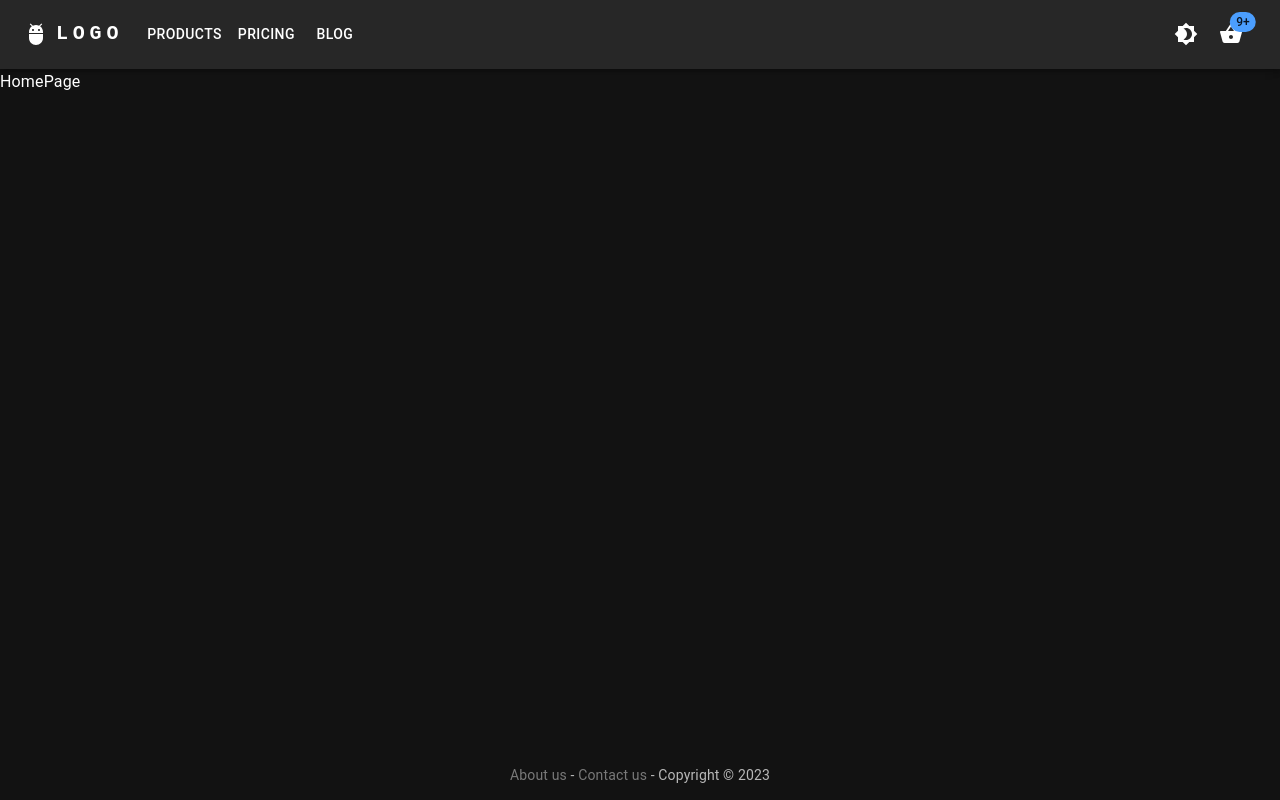
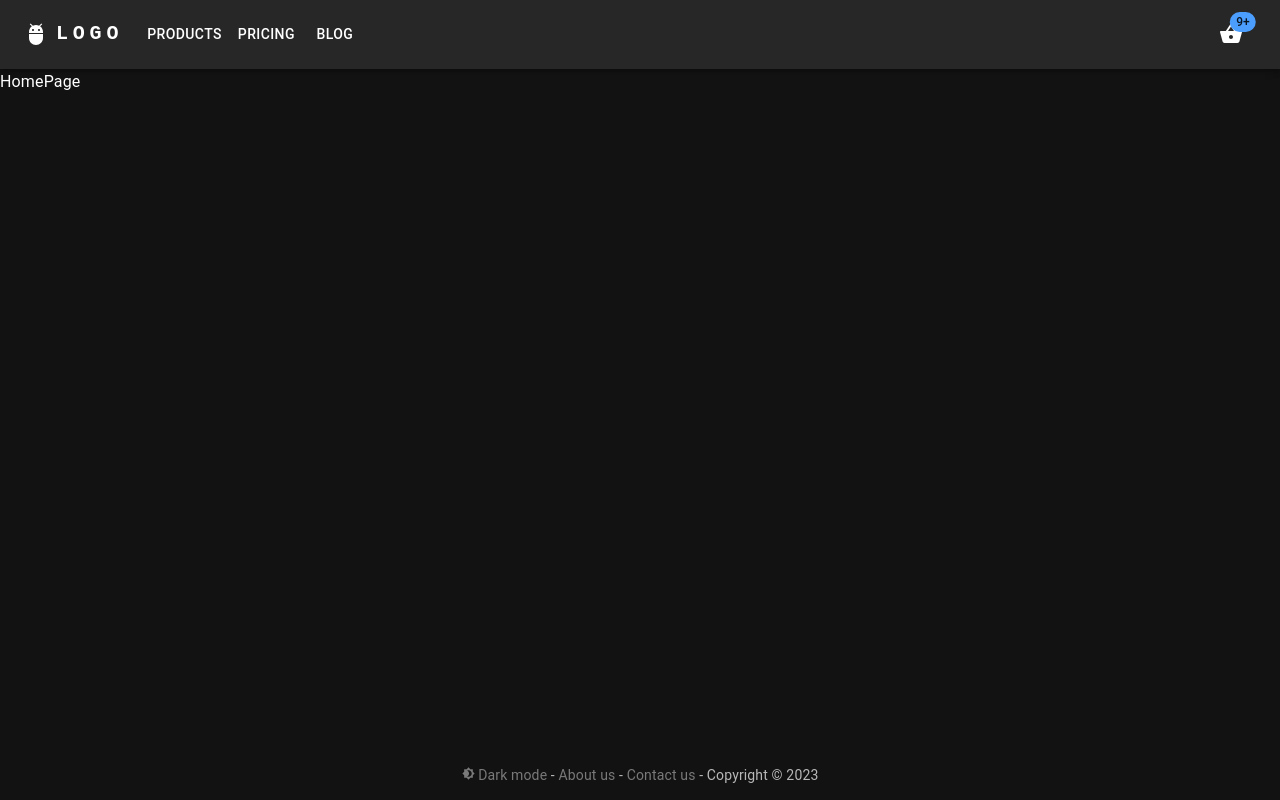
Before and after one commit to bunyaminerdal/restaurant-app, a React (Create React App) app: page / in a window 1280 px wide. Built offline with nearby package versions, Linux system fonts and the light colour scheme.

Commit message:
themeChangeButton removed

```diff
--- a/src/components/ThemeChangeButton.tsx
+++ /dev/null
@@ -1,25 +0,0 @@
-import React from "react";
-import { useTheme } from "@mui/material/styles";
-import Brightness4Icon from "@mui/icons-material/Brightness4";
-import Brightness7Icon from "@mui/icons-material/Brightness7";
-import ListItemText from "@mui/material/ListItemText";
-import { ColorModeContext } from "../App";
-import { Icon, IconButton, Typography } from "@mui/material";
-
-const ThemeChangeButton = () => {
-  const theme = useTheme();
-  const colorMode = React.useContext(ColorModeContext);
-  return (
-    <IconButton onClick={colorMode.toggleColorMode}>
-      <Icon>
-        {theme.palette.mode === "dark" ? (
-          <Brightness4Icon />
-        ) : (
-          <Brightness7Icon />
-        )}
-      </Icon>
-    </IconButton>
-  );
-};
-
-export default ThemeChangeButton;
--- a/src/components/layout/Footer.tsx
+++ b/src/components/layout/Footer.tsx
@@ -1,7 +1,12 @@
-import { Box, Container, Link, Typography } from "@mui/material";
+import { Box, Link, Typography, useTheme } from "@mui/material";
 import React from "react";
+import { ColorModeContext } from "../../App";
+import Brightness4Icon from "@mui/icons-material/Brightness4";
+import Brightness7Icon from "@mui/icons-material/Brightness7";
 
 const Footer = () => {
+  const theme = useTheme();
+  const colorMode = React.useContext(ColorModeContext);
   return (
     <Box
       display="flex"
@@ -10,6 +15,20 @@ const Footer = () => {
       height="100%"
     >
       <Typography variant="body2" color="text.secondary" align="center">
+        <Link onClick={colorMode.toggleColorMode} underline="hover" href="#">
+          {theme.palette.mode === "dark" ? (
+            <>
+              <Brightness4Icon sx={{ width: "13px", height: "13px" }} />
+              {" Dark mode"}
+            </>
+          ) : (
+            <>
+              <Brightness7Icon sx={{ width: "13px", height: "13px" }} />
+              {" Light mode"}
+            </>
+          )}
+        </Link>
+        {" - "}
         <Link href="/about" underline="hover">
           About us
         </Link>
--- a/src/components/layout/Navbar.tsx
+++ b/src/components/layout/Navbar.tsx
@@ -7,23 +7,17 @@ import Typography from "@mui/material/Typography";
 import Menu from "@mui/material/Menu";
 import MenuIcon from "@mui/icons-material/Menu";
 import Container from "@mui/material/Container";
-import Avatar from "@mui/material/Avatar";
 import Button from "@mui/material/Button";
 import Tooltip from "@mui/material/Tooltip";
 import MenuItem from "@mui/material/MenuItem";
 import AdbIcon from "@mui/icons-material/Adb";
 import { Badge, Link } from "@mui/material";
 import ShoppingBasketIcon from "@mui/icons-material/ShoppingBasket";
-import ThemeChangeButton from "../ThemeChangeButton";
 
 const pages = ["Products", "Pricing", "Blog"];
-const settings = ["Profile", "Account", "Dashboard", "Logout"];
 
 function Navbar() {
   const [anchorElNav, setAnchorElNav] = React.useState<null | HTMLElement>(
-    null
-  );
-  const [anchorElUser, setAnchorElUser] = React.useState<null | HTMLElement>(
     null
   );
 
@@ -126,7 +120,6 @@ function Navbar() {
           </Box>
 
           <Box sx={{ flexGrow: 0 }}>
-            <ThemeChangeButton />
             <Tooltip title="Basket">
               <IconButton
                 onClick={() => console.log("navbar icon clicked")}
```
Also changed, not shown: 1 other file (tests, documents, lock files or other folders).
